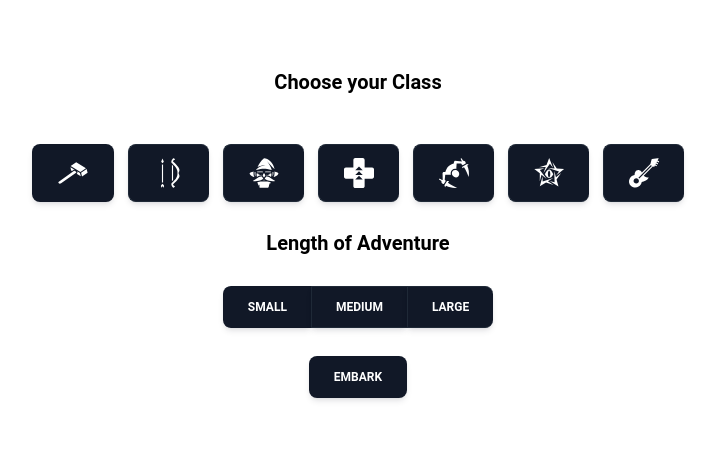
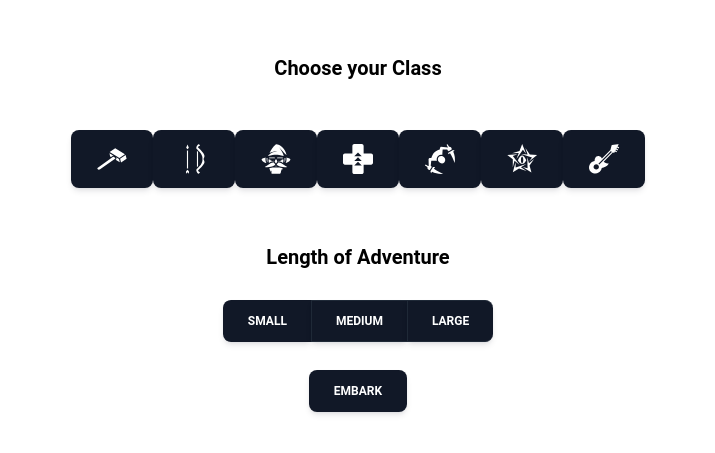
Before and after one commit to carlos-jmh/gpt-quest, a React (Vite) app in the folder gpt-quest-web/: page /character in a window 1280 px wide. Shown: the part 299-752 px from the top of the page, without its empty margins (282-997 px from the left). Built offline with nearby package versions, Linux system fonts and the light colour scheme.

Commit message:
Fixed square tool tips issue

```diff
--- a/gpt-quest-web/src/pages/CharacterCreation.jsx
+++ b/gpt-quest-web/src/pages/CharacterCreation.jsx
@@ -42,7 +42,7 @@ function CharacterCreation() {
                 <Typography variant="h5" color="black" className="mb-5">
                     Choose your Class
                 </Typography>
-                <ButtonGroup className="gap-3.5 justify-center">
+                <div class="flex flex-row justify-between align-center">
                     <Tooltip content="Barbarian"
                         animate={{
                             mount:{scale: 1, y: 0},
@@ -186,6 +186,8 @@ function CharacterCreation() {
                             <GiGuitar color={"white"} style={{ fontSize: '2rem' }} />
                         </Button>
                     </Tooltip>
+                    </div>
+                <ButtonGroup className="gap-3.5 justify-center">
                 </ButtonGroup>
                 <Typography variant="h5" color="black">
                     Length of Adventure
```
